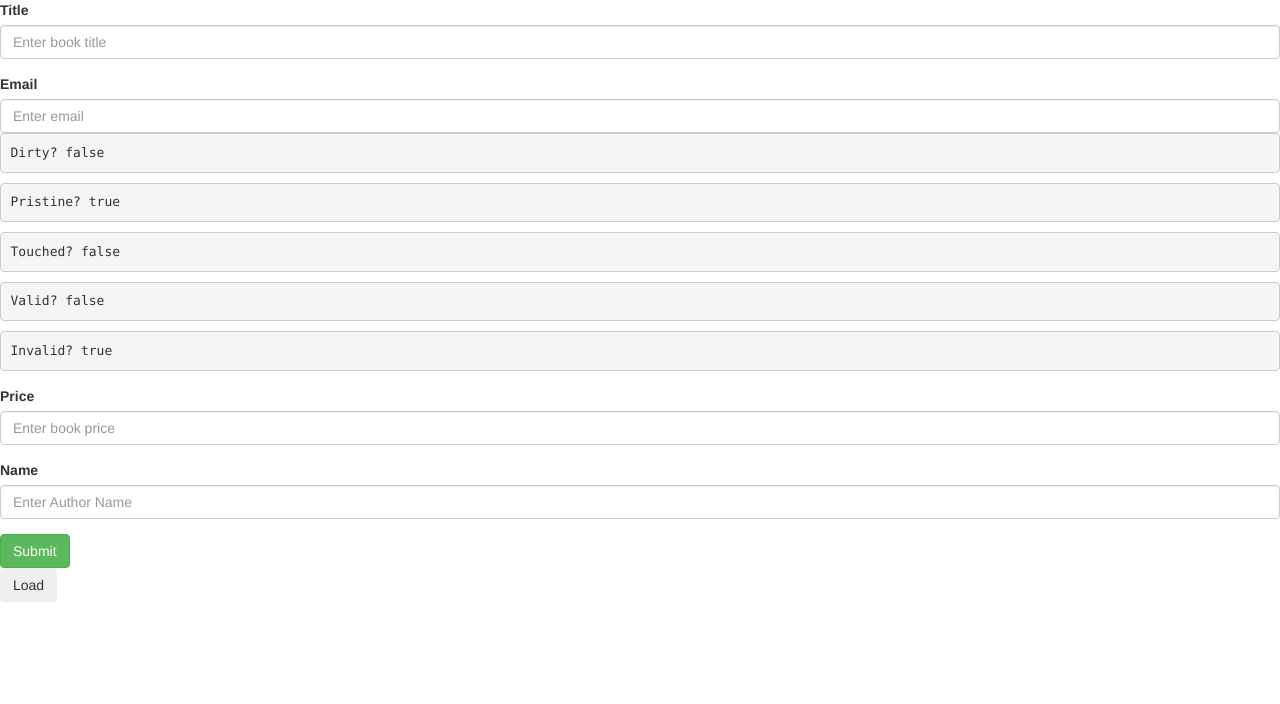
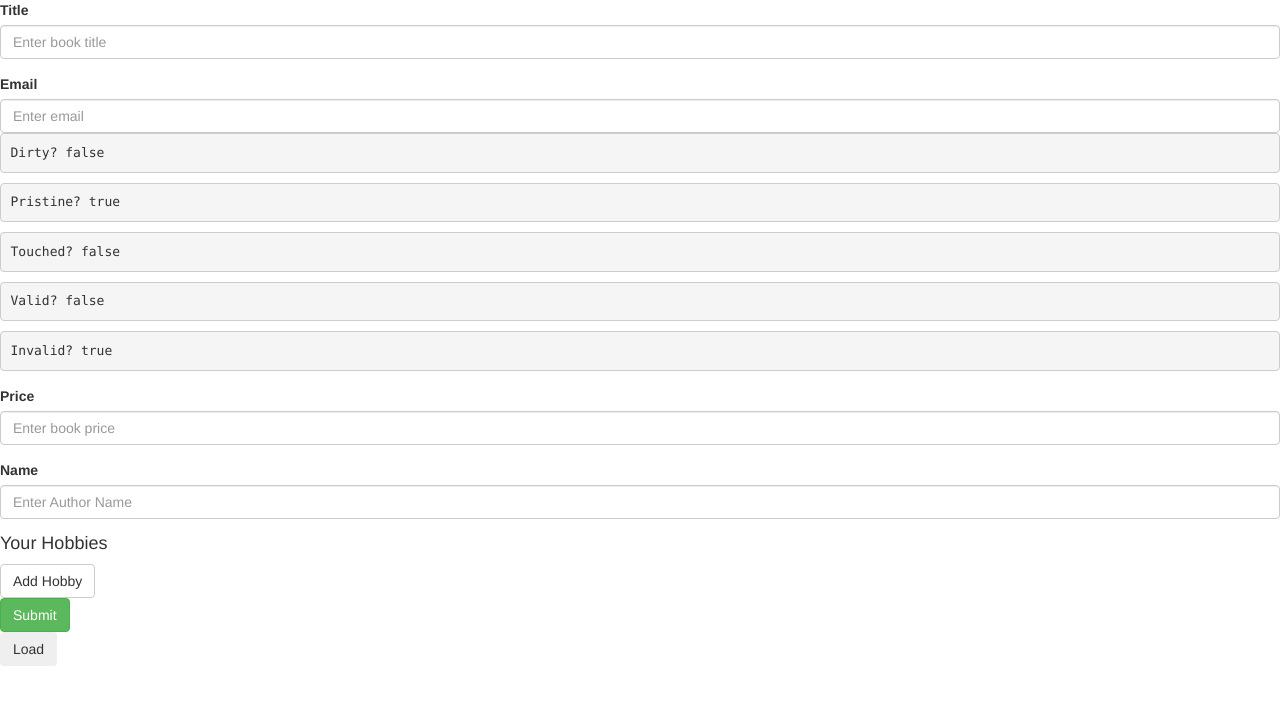
Before and after one commit to arunselvakumar/angular_training_01, an Angular app in the folder training/: page / in a window 1280 px wide. Shown: the top 704 px of the page. Built offline with nearby package versions, Linux system fonts and the light colour scheme.

Commit message:
Add Hobby Changes Merged

```diff
--- a/training/src/app/components/data-driven-forms/data-driven-forms.component.ts
+++ b/training/src/app/components/data-driven-forms/data-driven-forms.component.ts
@@ -1,5 +1,5 @@
 import { Component, OnInit } from '@angular/core';
-import {Form, FormControl, FormGroup, Validators} from '@angular/forms';
+import {Form, FormArray, FormControl, FormGroup, Validators} from '@angular/forms';
 
 @Component({
   selector: 'app-data-driven-forms',
@@ -20,6 +20,8 @@ export class DataDrivenFormsComponent implements OnInit {
 
   reservedTitles = ['Song of Ice and Fire', 'Winds of Winter'];
 
+  hobbies: FormArray;
+
   constructor() { }
 
   ngOnInit() {
@@ -32,6 +34,7 @@ export class DataDrivenFormsComponent implements OnInit {
     this.author_name = new FormControl('', Validators.required);
     this.price = new FormControl('', Validators.required);
     this.email = new FormControl('', [Validators.required, Validators.email]);
+    this.hobbies = new FormArray([]);
   }
 
   initializeForm() {
@@ -39,7 +42,8 @@ export class DataDrivenFormsComponent implements OnInit {
       title: this.title,
       email: this.email,
       price: this.price,
-      author_name: this.author_name
+      author_name: this.author_name,
+      hobbies: this.hobbies
     });
   }
 
@@ -57,4 +61,9 @@ export class DataDrivenFormsComponent implements OnInit {
     }
   }
 
+  onAddHobby() {
+    const control = new FormControl('', Validators.required);
+    (<FormArray>this.formGroup.get('hobbies')).push(control);
+  }
+
 }
--- a/training/src/app/components/form/form.component.html
+++ b/training/src/app/components/form/form.component.html
@@ -26,6 +26,19 @@
     <input type="text" class="form-control" id="name"  placeholder="Enter Author Name" formControlName="author_name">
   </div>
 
+  <div formArrayName="hobbies">
+    <h4>Your Hobbies</h4>
+    <button
+      class="btn btn-default"
+      type="button"
+      (click)="onAddHobby()">Add Hobby</button>
+    <div
+      class="form-group"
+      *ngFor="let hobbyControl of formGroup.get('hobbies').controls; let i = index">
+      <input type="text" class="form-control" [formControlName]="i">
+    </div>
+  </div>
+
   <button class="btn btn-success">Submit</button>
 </form>
 
```
